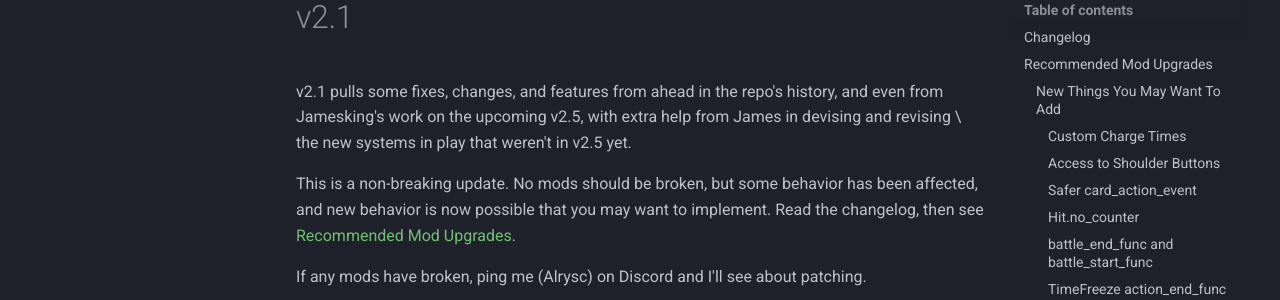
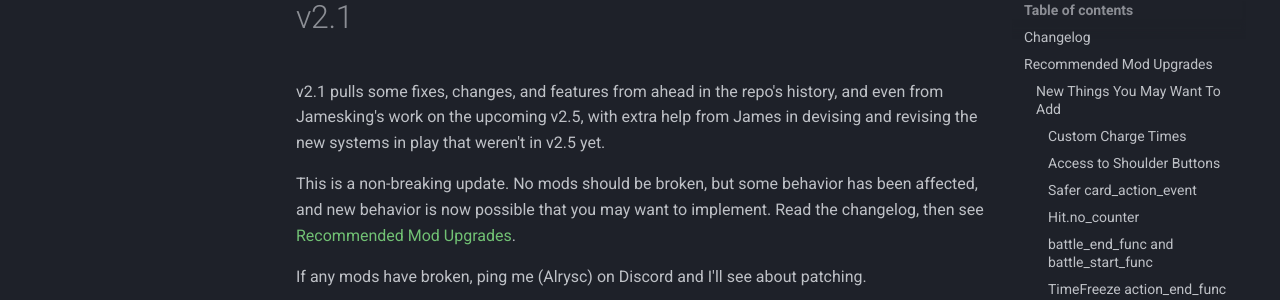
Before and after one commit to Alrysc/onb_docs, an MkDocs documentation site: the page built from docs/updates/v2.1.md, in a window 1280 px wide and 900 px high. Shown: the part 149-449 px from the top of the window. Built offline with MkDocs 1.6.1 and Material for MkDocs 9.7.7, drawn with Linux system fonts in a browser that asks for light colours.

Commit message:
Fix typo

```diff
--- a/docs/updates/v2.1.md
+++ b/docs/updates/v2.1.md
@@ -1,6 +1,6 @@
 # v2.1
 v2.1 pulls some fixes, changes, and features from ahead in the repo's history, and even from
-Jamesking's work on the upcoming v2.5, with extra help from James in devising and revising \
+Jamesking's work on the upcoming v2.5, with extra help from James in devising and revising
 the new systems in play that weren't in v2.5 yet.
 
 This is a non-breaking update. No mods should be broken, but some behavior has
```
